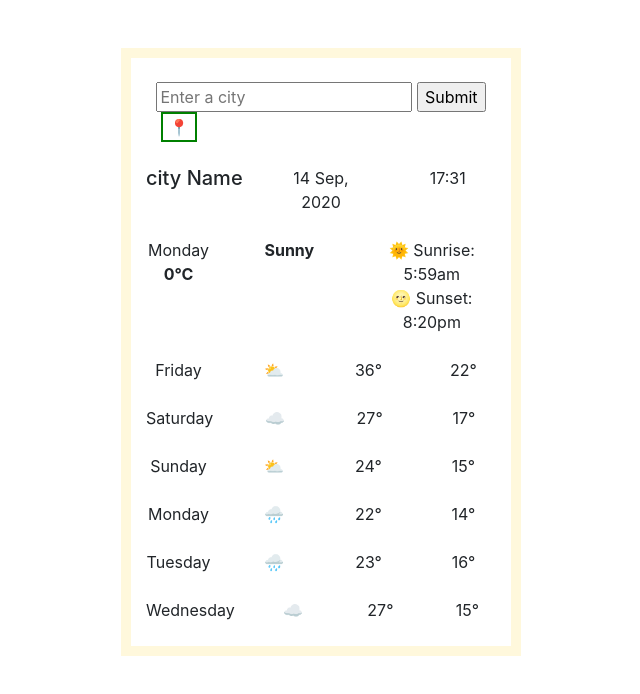
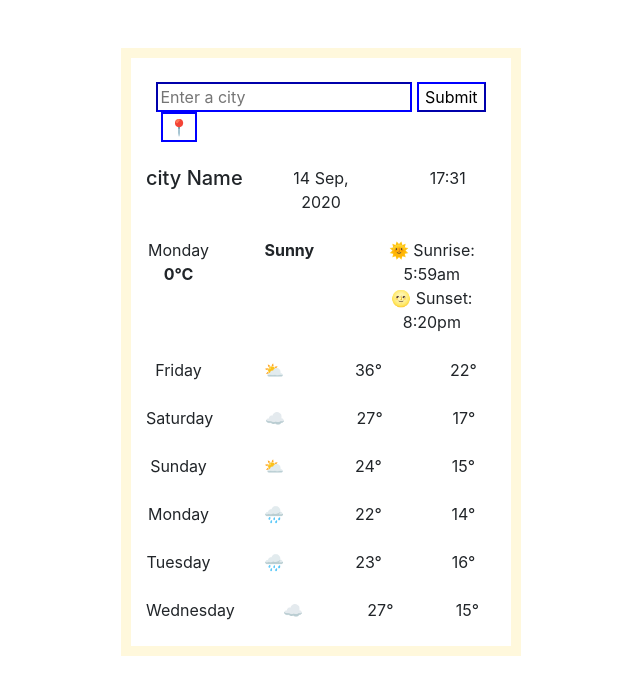
Before and after one commit to Pratibhatomar03/my-first-app, a plain HTML site: page index.html in a window 1280 px wide. Shown: the whole page, without its empty margins (319-959 px from the left). Drawn offline with nearby package versions, Linux system fonts and the light colour scheme.

Commit message:
styled form and location button

```diff
--- a/src/styles.css
+++ b/src/styles.css
@@ -13,6 +13,16 @@ button{
   background-color: white;
   width: 20px
   padding: 10px;
-  border: 2px solid green;
+  border: 2px solid blue ;
 
 }
+.submit{
+     background-color: white;
+     border-color: blue;
+     border-width: 2px;
+
+}
+#city{
+     border-color: blue;
+
+}
```
